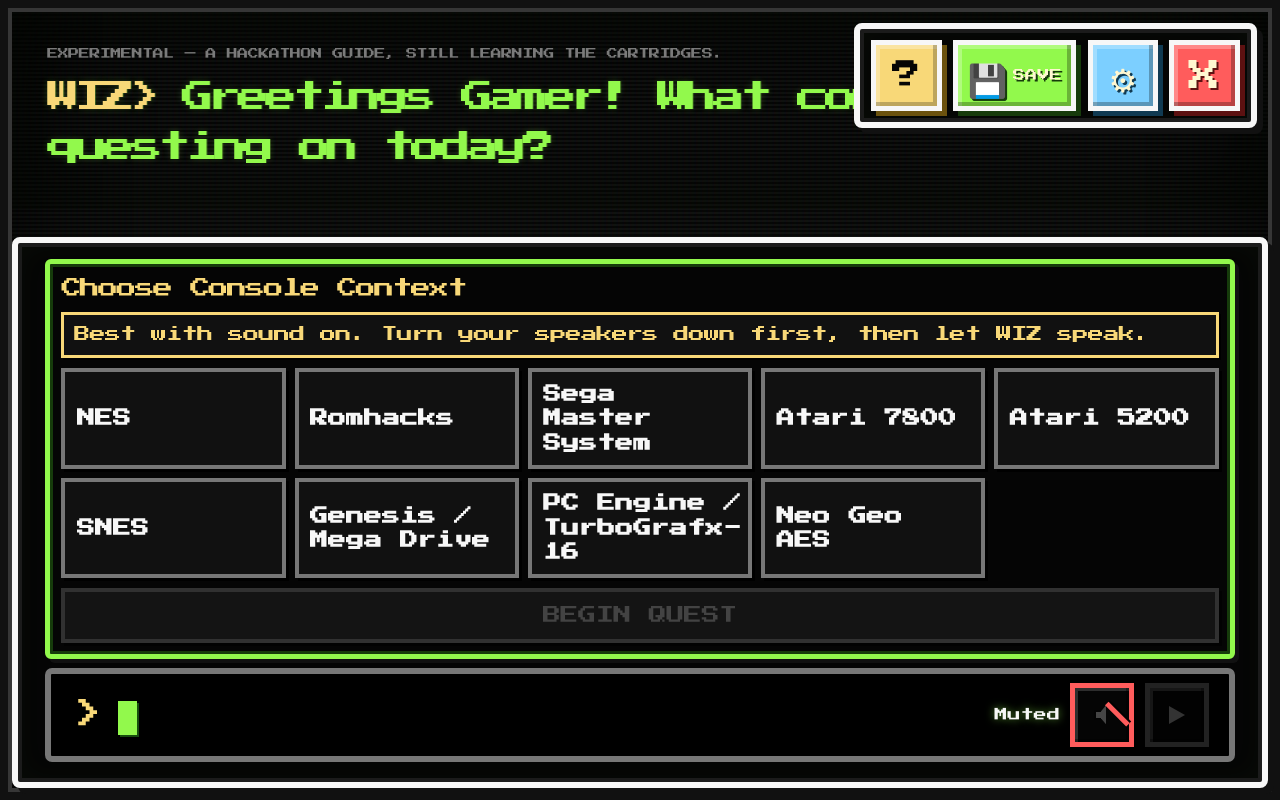
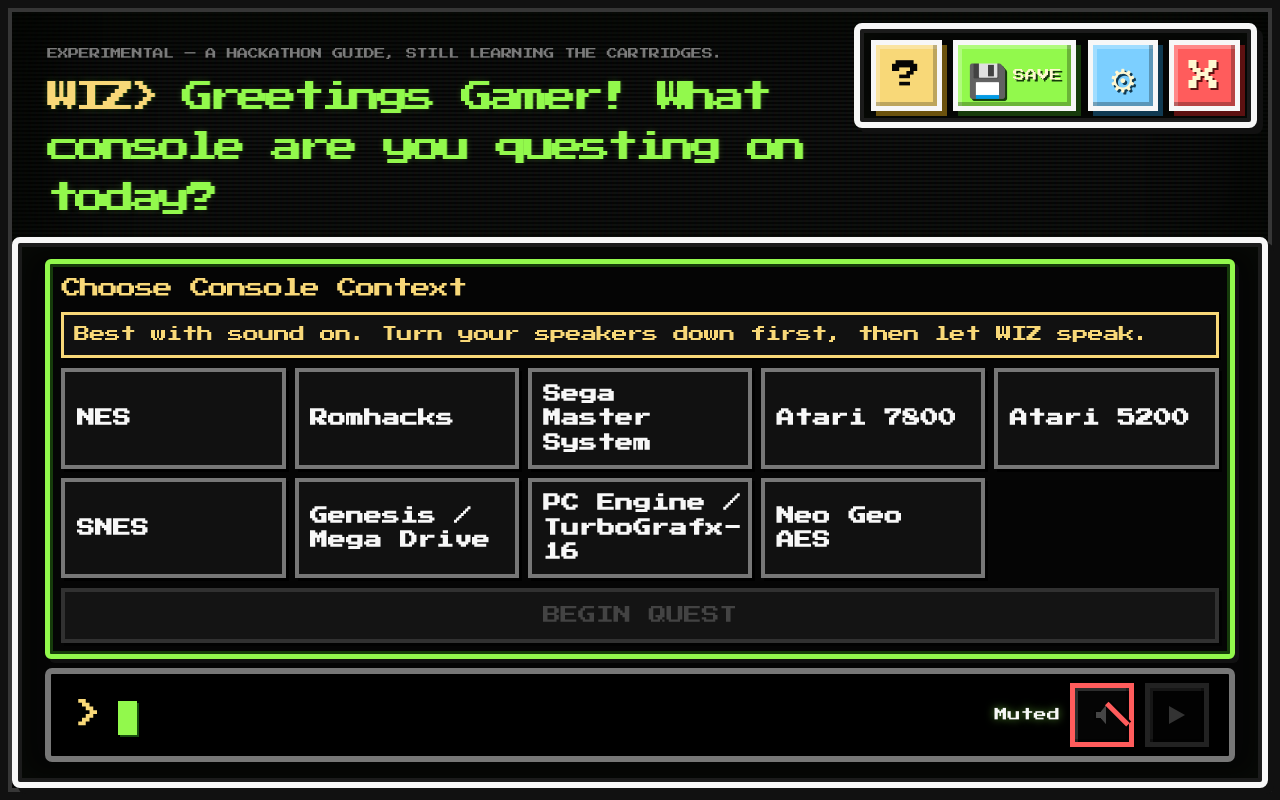
Before and after one commit to Arcadesys/wizwor, a Next.js app: page / in a window 1280 px wide. Built offline with nearby package versions, Linux system fonts and the light colour scheme.

Commit message:
Wrap terminal text around overlay controls

```diff
--- a/src/app/globals.css
+++ b/src/app/globals.css
@@ -492,10 +492,16 @@
   min-width: 0;
 }
 
+.terminal-transcript::before {
+  content: "";
+  float: right;
+  width: clamp(20rem, 25vw, 25rem);
+  height: clamp(6.5rem, 8vw, 7.5rem);
+  pointer-events: none;
+}
+
 .message-stack {
-  display: flex;
-  flex-direction: column;
-  gap: clamp(0.78rem, 2vw, 1.25rem);
+  display: block;
   min-height: 100%;
   font-size: clamp(20px, 3.2vw, 32px);
   font-stretch: condensed;
@@ -506,6 +512,10 @@
   text-shadow:
     1px 0 rgba(146, 249, 76, 0.28),
     0 0 0.45rem rgba(146, 249, 76, 0.18);
+}
+
+.message-stack > div:not(:last-child) {
+  margin-bottom: clamp(0.78rem, 2vw, 1.25rem);
 }
 
 .speaker {
@@ -1087,6 +1097,11 @@
     margin-right: 0.5rem;
   }
 
+  .terminal-transcript::before {
+    width: min(58vw, 19rem);
+    height: 6.2rem;
+  }
+
   .message-stack {
     font-size: clamp(19px, 4.4vw, 23px);
     line-height: 1.6;
```
